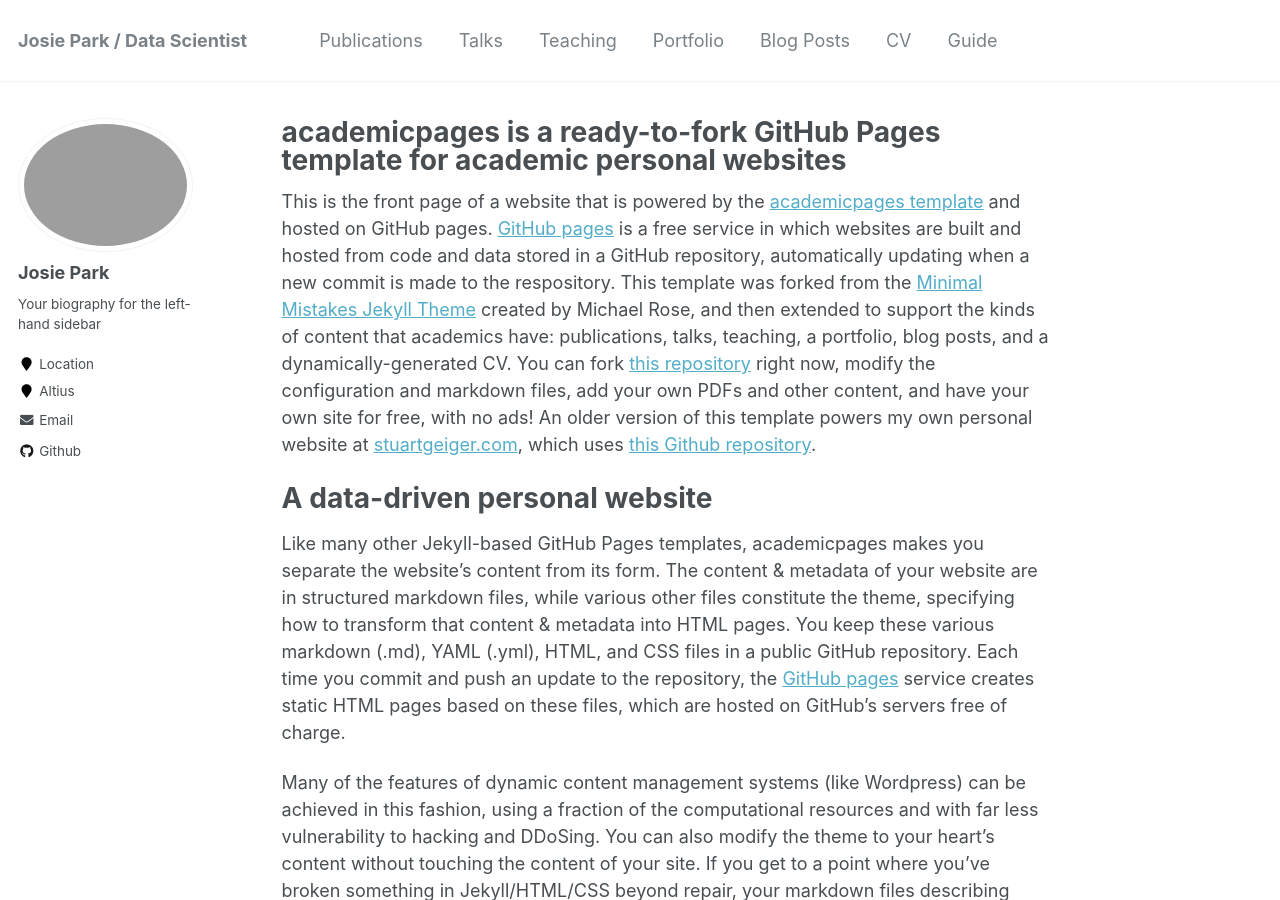
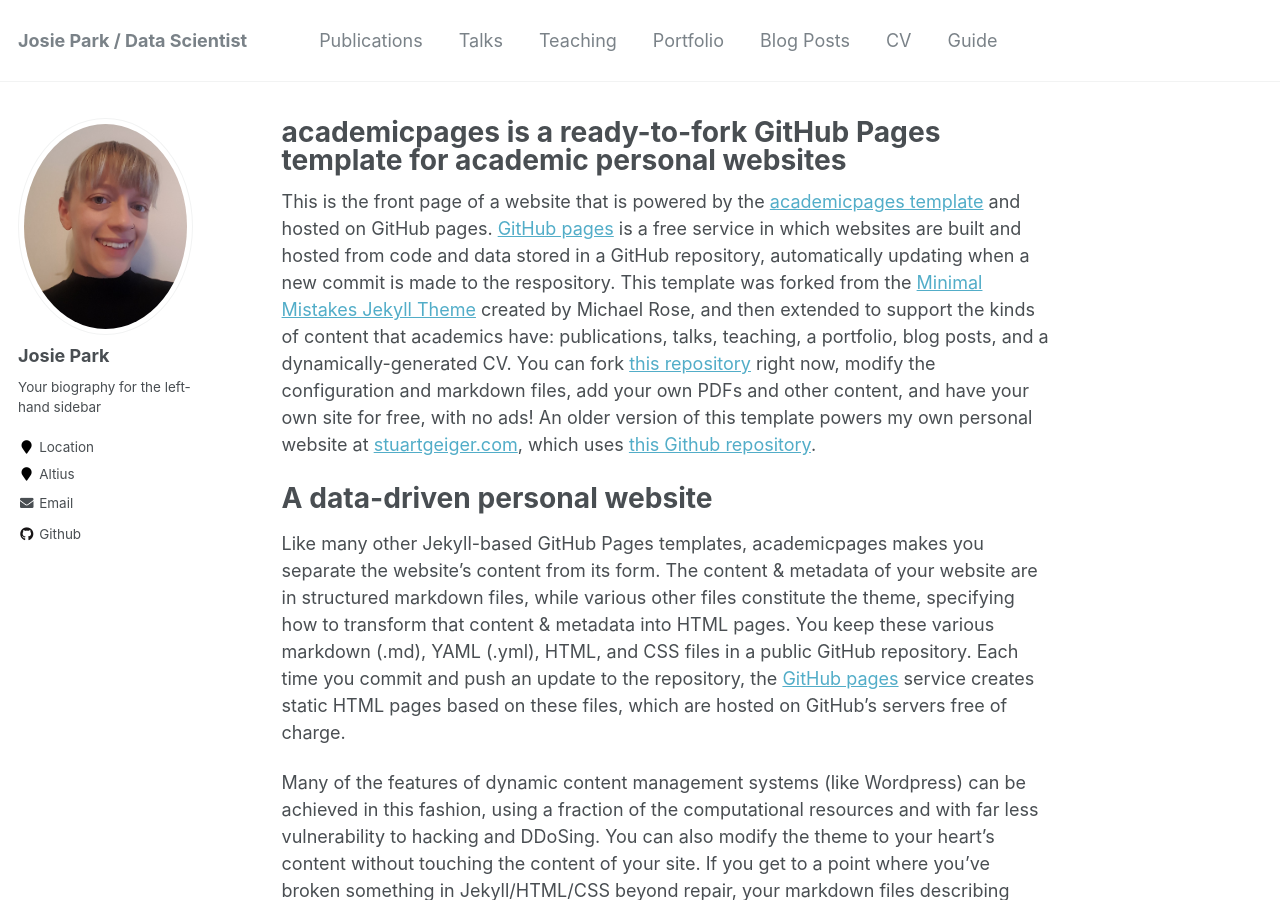
Before and after one commit to JosiePark/JosiePark.github.io, a Jekyll site: the page built from _pages/about.md, in a window 1280 px wide and 900 px high. Built offline with Jekyll 4.4.1, drawn with Linux system fonts in a browser that asks for light colours.

Commit message:
Correct image path

```diff
--- a/_config.yml
+++ b/_config.yml
@@ -81,7 +81,7 @@
 # Site Author
 author:
   name             : "Josie Park"
-  avatar           : "josie.png"
+  avatar           : "josie.jpg"
   bio              : "Your biography for the left-hand sidebar"
   location         : "Location"
   employer         : "Altius"
```
